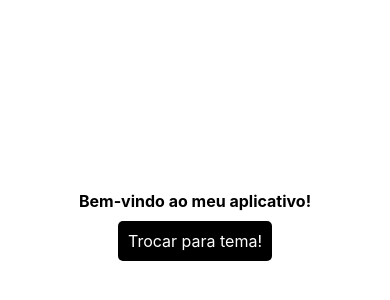
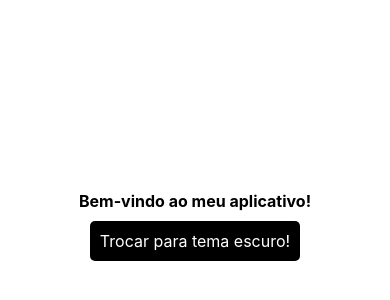
Before and after one commit to rafaellx10/darkMode, a React Native app: screen / in a window 390 px wide. Shown: the part 196-496 px from the top of the page. Built offline with nearby package versions, Linux system fonts and the light colour scheme.

Commit message:
Fix typo in toggleTheme function and update Home component to use theme context for toggling

```diff
--- a/src/Home/index.tsx
+++ b/src/Home/index.tsx
@@ -1,6 +1,9 @@
 import { Text, TouchableOpacity, View } from "react-native";
+import { useTheme } from "../context/theme";
 
 export default function Home() {
+  const { isDark, toggleTheme } = useTheme();
+
   return (
     <View style={{ flex: 1, justifyContent: "center", alignItems: "center" }}>
       <Text
@@ -9,6 +12,7 @@ export default function Home() {
           fontSize: 16,
           fontWeight: "bold",
           marginBottom: 10,
+          textAlign: "center",
         }}
       >
         Bem-vindo ao meu aplicativo!
@@ -19,11 +23,11 @@ export default function Home() {
           padding: 10,
           borderRadius: 5,
         }}
-        onPress={() => console.log("Button Pressed")}
+        onPress={toggleTheme}
         activeOpacity={0.7}
       >
         <Text style={{ color: "#FFFFFF", fontSize: 16 }}>
-          Trocar para tema!
+          Trocar para tema {isDark ? "claro" : "escuro"}!
         </Text>
       </TouchableOpacity>
     </View>
--- a/src/context/theme.tsx
+++ b/src/context/theme.tsx
@@ -1,7 +1,7 @@
 import { createContext, useState, useContext, ReactNode } from "react";
 
 interface ThemeContextProps {
-  toogleTheme: () => void;
+  toggleTheme: () => void;
   isDark: boolean;
 }
 
@@ -10,12 +10,13 @@ const ThemeContext = createContext({} as ThemeContextProps);
 export const ThemeProvider = ({ children }: { children: ReactNode }) => {
   const [isDark, setIsDark] = useState(false);
 
-  const toogleTheme = () => {
-    setIsDark((prev) => !prev);
+  const toggleTheme = () => {
+    console.log("Toggling theme");
+    setIsDark(!isDark);
   };
 
   return (
-    <ThemeContext.Provider value={{ toogleTheme, isDark }}>
+    <ThemeContext.Provider value={{ toggleTheme, isDark }}>
       {children}
     </ThemeContext.Provider>
   );
@@ -23,9 +24,6 @@ export const ThemeProvider = ({ children }: { children: ReactNode }) => {
 
 export const useTheme = () => {
   const context = useContext(ThemeContext);
-  if (!context) {
-    throw new Error("useTheme must be used within a ThemeProvider");
-  }
   return context;
 };
 
```
